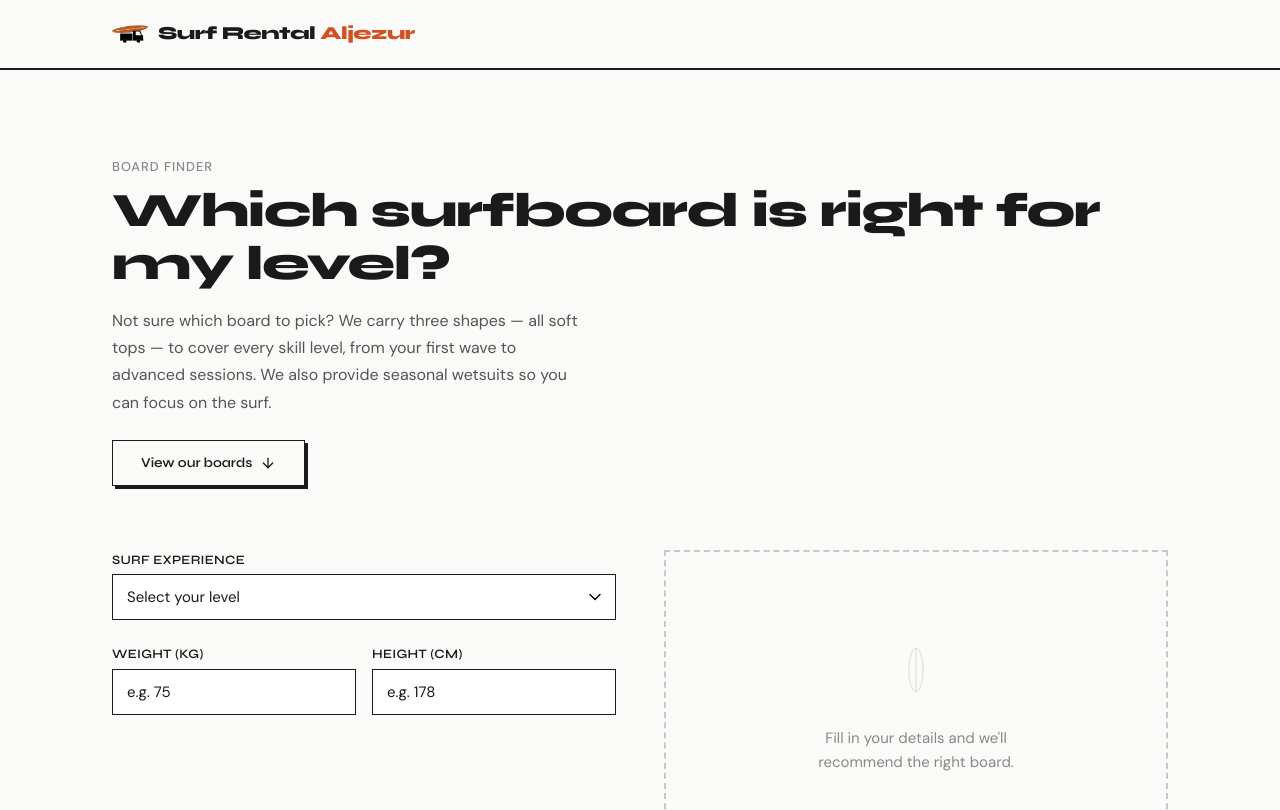
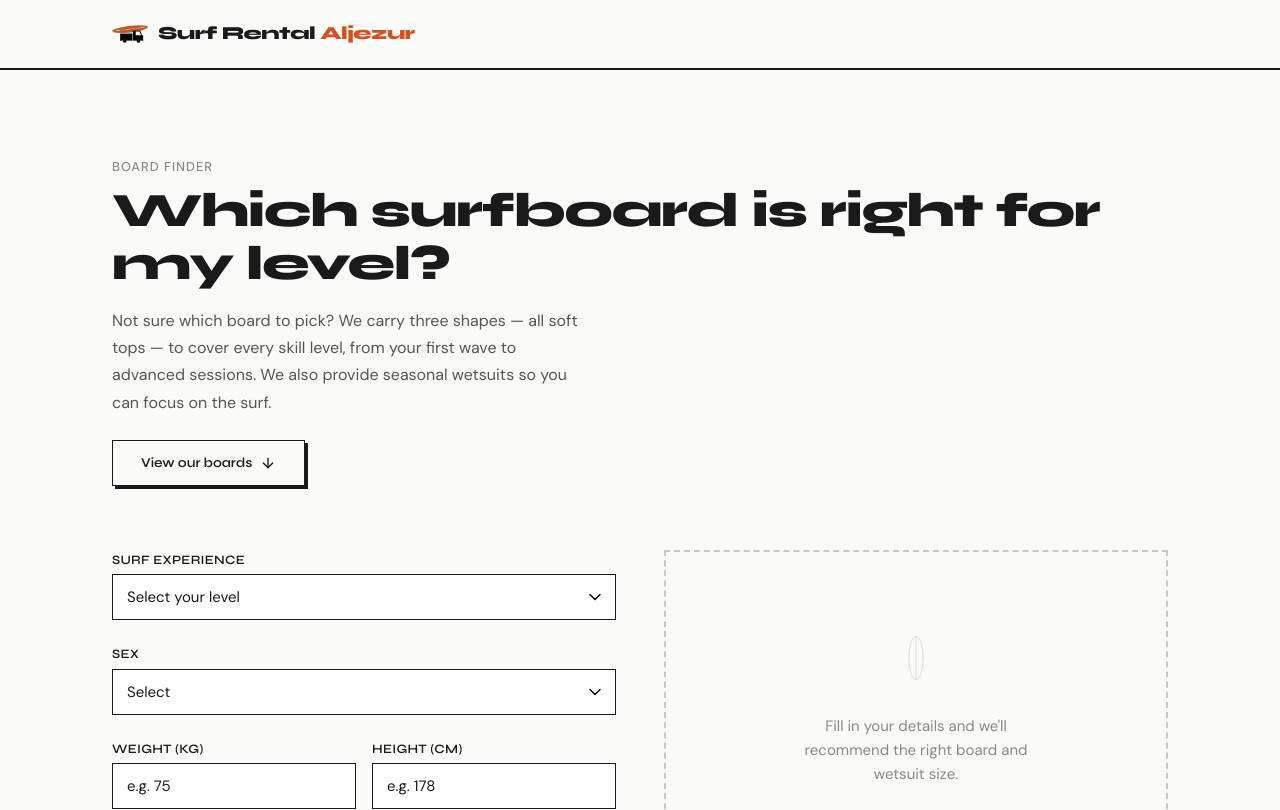
Before and after one commit to Leonvdk/Surfboard-Delivery, a Next.js app in the folder apps/web/: page /surf-gear in a window 1280 px wide. Shown: the top 810 px of the page. Built offline with nearby package versions, Linux system fonts and the light colour scheme.

Commit message:
ran test build

```diff
--- a/apps/web/app/components/board-calculator.tsx
+++ b/apps/web/app/components/board-calculator.tsx
@@ -1,11 +1,13 @@
 "use client";
 
 import Image from "next/image";
+import Link from "next/link";
 import { useState } from "react";
 
 type Board = {
 	name: string;
 	size: string;
+	anchor: string;
 	image: string;
 	level: string;
 	description: string;
@@ -16,6 +18,7 @@ const BOARDS = {
 	longboard: {
 		name: "Longboard",
 		size: "8\u20196",
+		anchor: "board-8-6",
 		image: "/images/rentals/8'6/picture(1).jpg",
 		level: "Beginner & Longboarders",
 		description:
@@ -25,6 +28,7 @@ const BOARDS = {
 	"funboard-78": {
 		name: "Funboard",
 		size: "7\u20198",
+		anchor: "board-7-8",
 		image: "/images/rentals/7'8/picture(1).jpg",
 		level: "Beginner – Intermediate",
 		description:
@@ -34,6 +38,7 @@ const BOARDS = {
 	"funboard-70": {
 		name: "Funboard",
 		size: "7\u20190",
+		anchor: "board-7-8",
 		image: "/images/rentals/7'0/picture(1).jpg",
 		level: "Intermediate",
 		description:
@@ -43,6 +48,7 @@ const BOARDS = {
 	shortboard: {
 		name: "Shortboard",
 		size: "6\u20196",
+		anchor: "board-6-6",
 		image: "/images/rentals/6'6/picture(1).jpg",
 		level: "Intermediate – Advanced",
 		description:
@@ -59,10 +65,39 @@ const ALL_BOARDS: Board[] = [
 ];
 
 type Level = "" | "never" | "few-times" | "intermediate" | "advanced";
+type Sex = "" | "male" | "female" | "kid";
 type Result =
 	| { type: "single"; board: Board }
 	| { type: "advanced" }
 	| null;
+
+function recommendWetsuitSize(sex: Sex, height: number, weight: number): string | null {
+	if (!sex || !height) return null;
+	if (sex === "kid") {
+		if (height < 110) return "100–110 cm";
+		if (height < 120) return "110–120 cm";
+		if (height < 130) return "120–130 cm";
+		if (height < 140) return "130–140 cm";
+		if (height < 150) return "140–150 cm";
+		return "150–160 cm";
+	}
+	if (!weight) return null;
+	if (sex === "male") {
+		if (height <= 172 && weight <= 65) return "XS";
+		if (height <= 178 && weight <= 72) return "S";
+		if (height <= 183 && weight <= 82) return "M";
+		if (height <= 190 && weight <= 92) return "L";
+		return "XL";
+	}
+	if (sex === "female") {
+		if (height <= 163 && weight <= 55) return "XS";
+		if (height <= 170 && weight <= 63) return "S";
+		if (height <= 176 && weight <= 72) return "M";
+		if (height <= 183 && weight <= 82) return "L";
+		return "XL";
+	}
+	return null;
+}
 
 function recommend(level: Level, weight: number, height: number): Result {
 	if (!level || !weight || !height) return null;
@@ -117,12 +152,14 @@ function BoardCard({ board }: { board: Board }) {
 
 export function BoardCalculator() {
 	const [level, setLevel] = useState<Level>("");
+	const [sex, setSex] = useState<Sex>("");
 	const [weight, setWeight] = useState("");
 	const [height, setHeight] = useState("");
 
 	const w = Number.parseInt(weight, 10) || 0;
 	const h = Number.parseInt(height, 10) || 0;
 	const result = recommend(level, w, h);
+	const wetsuitSize = recommendWetsuitSize(sex, h, w);
 
 	const filled = level !== "" && w > 0 && h > 0;
 
@@ -148,6 +185,23 @@ export function BoardCalculator() {
 						<option value="advanced">
 							Advanced — comfortable in all conditions
 						</option>
+					</select>
+				</div>
+
+				<div className="calc-field">
+					<label className="calc-label" htmlFor="calc-sex">
+						Sex
+					</label>
+					<select
+						id="calc-sex"
+						className="calc-select"
+						value={sex}
+						onChange={(e) => setSex(e.target.value as Sex)}
+					>
+						<option value="">Select</option>
+						<option value="male">Male</option>
+						<option value="female">Female</option>
+						<option value="kid">Kid</option>
 					</select>
 				</div>
 
@@ -183,11 +237,38 @@ export function BoardCalculator() {
 						/>
 					</div>
 				</div>
+
+				{wetsuitSize && (
+					<div className="calc-wetsuit">
+						<div className="calc-wetsuit-icon">
+							<svg width="28" height="28" viewBox="0 0 24 24" fill="none" stroke="currentColor" strokeWidth="1.5" strokeLinecap="round" strokeLinejoin="round">
+								<path d="M12 2C10 2 8.5 3.5 8.5 5.5V8L6 10v6l2 2v4h8v-4l2-2v-6l-2-2V5.5C16 3.5 14 2 12 2z" />
+								<path d="M10 8h4" />
+							</svg>
+						</div>
+						<div className="calc-wetsuit-body">
+							<div className="calc-wetsuit-label">Recommended wetsuit size</div>
+							<div className="calc-wetsuit-size">{wetsuitSize}</div>
+							<p className="calc-wetsuit-note">
+								{sex === "kid"
+									? "Based on height. If between sizes, go one up for room to grow."
+									: "Based on your height and weight. Wetsuits should fit snug — if between sizes, go tighter."}
+							</p>
+						</div>
+					</div>
+				)}
+
+				{!wetsuitSize && sex === "" && filled && (
+					<p className="calc-wetsuit-hint">
+						Select your sex above to get a wetsuit size recommendation too.
+					</p>
+				)}
 			</div>
 
 			<div className="calc-result">
 				{filled && result ? (
-					result.type === "single" ? (
+					<>
+						{result.type === "single" ? (
 							<BoardCard board={result.board} />
 						) : (
 							<div className="calc-advanced">
@@ -197,7 +278,7 @@ export function BoardCalculator() {
 								</p>
 							<div className="calc-advanced-grid">
 								{ALL_BOARDS.map((board) => (
-									<div key={board.size} className="calc-mini-card">
+									<Link key={board.size} href={`/surf-gear#${board.anchor}`} className="calc-mini-card">
 										<div className="calc-mini-img">
 											<Image
 												src={board.image}
@@ -211,11 +292,12 @@ export function BoardCalculator() {
 												{board.size} {board.name}
 											</div>
 										</div>
-									</div>
+									</Link>
 								))}
 							</div>
 							</div>
-					)
+						)}
+					</>
 				) : (
 					<div className="calc-empty">
 						<div className="calc-empty-icon">
@@ -230,7 +312,7 @@ export function BoardCalculator() {
 								<line x1="40" y1="4" x2="40" y2="76" />
 							</svg>
 						</div>
-						<p>Fill in your details and we&apos;ll recommend the right board.</p>
+						<p>Fill in your details and we&apos;ll recommend the right board and wetsuit size.</p>
 					</div>
 				)}
 			</div>
--- a/apps/web/app/components/hero.tsx
+++ b/apps/web/app/components/hero.tsx
@@ -9,7 +9,7 @@ export function Hero() {
 				<div className="hero-grid">
 					<Reveal>
 						<div className="hero-content">
-							<p className="hero-eyebrow">Surf board rentals — Aljezur, Arrifana & Vale da Telha</p>
+							<p className="hero-eyebrow">Surfboard Rental Delivery — Aljezur, Arrifana & Vale da Telha</p>
 							<h1 className="hero-title">
 								Surfboards.<br />Wetsuits.<br /><em>Delivered.</em>
 							</h1>
--- a/apps/web/app/globals.css
+++ b/apps/web/app/globals.css
@@ -2965,6 +2965,83 @@ h1, h2, h3, h4 {
   line-height: 1.6;
 }
 
+/* Wetsuit recommendation */
+
+@keyframes wetsuit-slide-in {
+  from { opacity: 0; transform: translateY(12px); }
+  to   { opacity: 1; transform: translateY(0); }
+}
+
+.calc-wetsuit {
+  display: flex;
+  align-items: flex-start;
+  gap: var(--space-md);
+  margin-top: var(--space-md);
+  padding: var(--space-lg);
+  background: var(--surface);
+  border: var(--border);
+  animation: wetsuit-slide-in 400ms cubic-bezier(0.16, 1, 0.3, 1) 200ms both;
+}
+
+.calc-wetsuit-icon {
+  flex-shrink: 0;
+  width: 44px;
+  height: 44px;
+  display: flex;
+  align-items: center;
+  justify-content: center;
+  background: var(--gray-100);
+  border: var(--border);
+  color: var(--accent);
+}
+
+.calc-wetsuit-body {
+  flex: 1;
+  min-width: 0;
+}
+
+.calc-wetsuit-label {
+  font-family: var(--font-display);
+  font-size: 0.7rem;
+  font-weight: 700;
+  text-transform: uppercase;
+  letter-spacing: 0.06em;
+  color: var(--gray-500);
+  margin-bottom: 4px;
+}
+
+.calc-wetsuit-size {
+  font-family: var(--font-display);
+  font-size: 1.5rem;
+  font-weight: 800;
+  letter-spacing: -0.02em;
+  color: var(--accent);
+  line-height: 1.2;
+  margin-bottom: 6px;
+}
+
+.calc-wetsuit-note {
+  font-size: 0.8125rem;
+  color: var(--gray-500);
+  line-height: 1.5;
+  margin: 0;
+}
+
+.calc-wetsuit-hint {
+  margin-top: var(--space-md);
+  font-size: 0.8125rem;
+  color: var(--gray-500);
+  font-style: italic;
+  animation: wetsuit-slide-in 300ms cubic-bezier(0.16, 1, 0.3, 1) both;
+}
+
+@media (prefers-reduced-motion: reduce) {
+  .calc-wetsuit,
+  .calc-wetsuit-hint {
+    animation: none !important;
+  }
+}
+
 /* Advanced — all boards */
 
 .calc-advanced {
```
Lines whose indentation alone changed are shown as unchanged.
